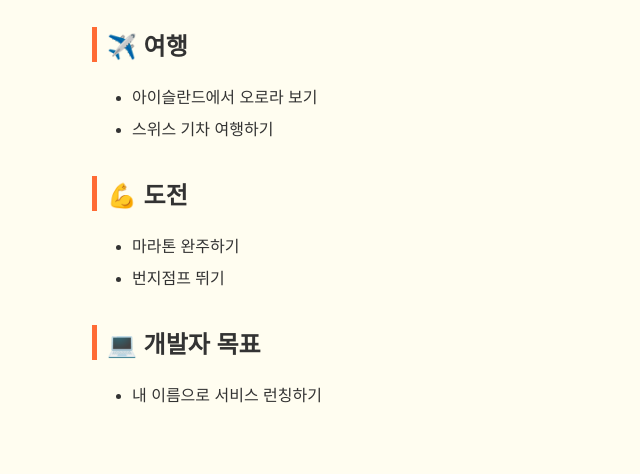
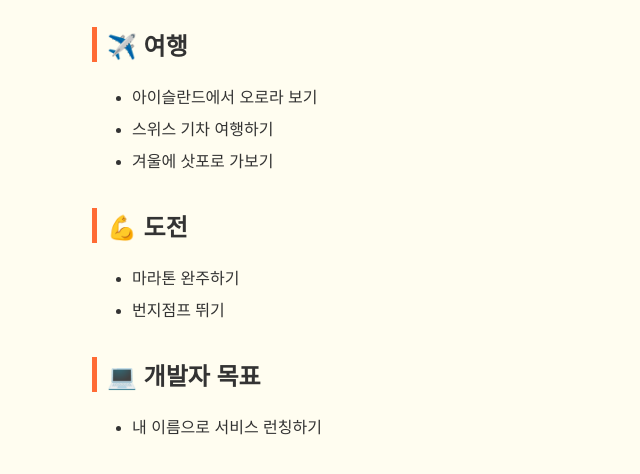
Before and after one commit to jinmokim2/my-bucketlist, a plain HTML site: page index.html in a window 1280 px wide. Shown: the part 144-618 px from the top of the page, without its empty margins (223-863 px from the left). Drawn offline with Linux system fonts and the light colour scheme.

Commit message:
Update index.html

```diff
--- a/index.html
+++ b/index.html
@@ -2,7 +2,7 @@
 <html lang="ko">
   <head>
     <meta charset="UTF-8" />
-    <title>나의 버킷리스트</title>
+    <title>내가 정말 해보고싶은 버킷리스트</title>
     <style>
       body {
         font-family: sans-serif;
@@ -34,6 +34,7 @@
     <ul>
       <li>아이슬란드에서 오로라 보기</li>
       <li>스위스 기차 여행하기</li>
+      <li>겨울에 삿포로 가보기</li>
     </ul>
 
     <h2>💪 도전</h2>
```
